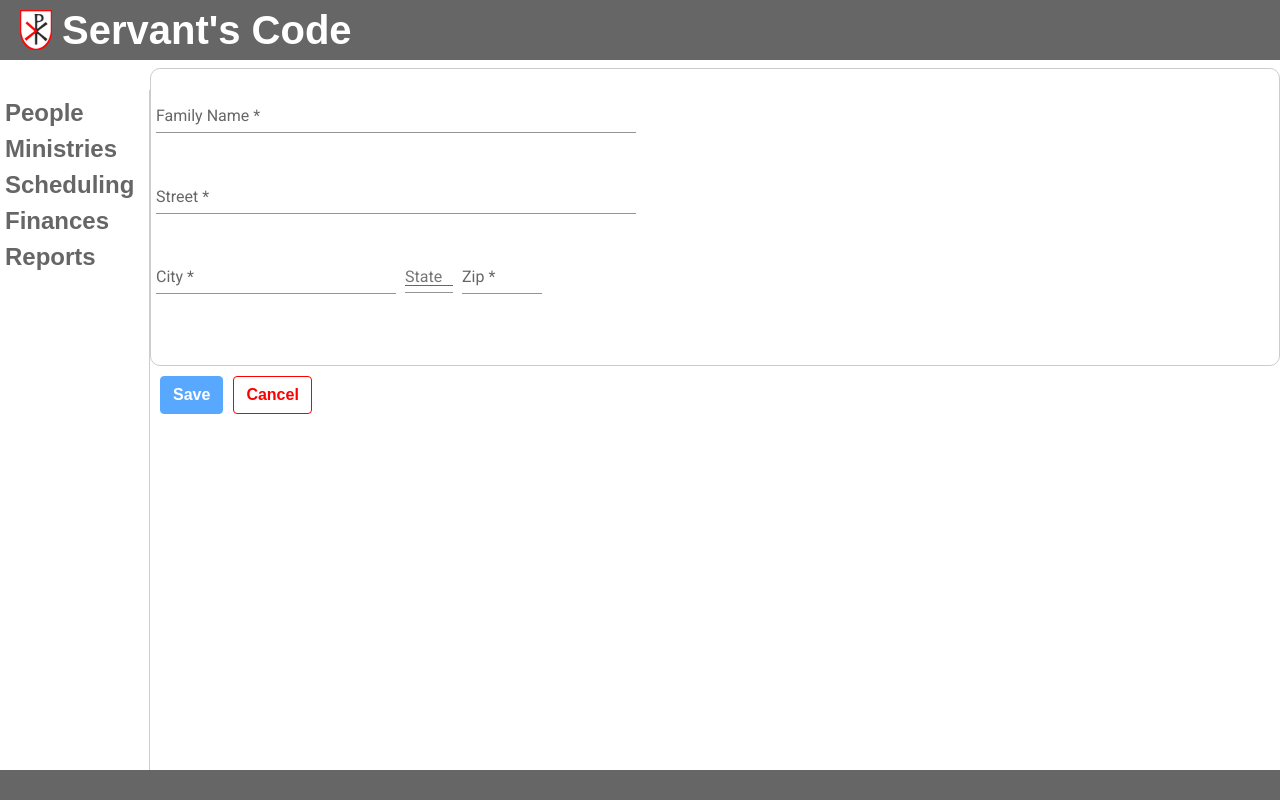
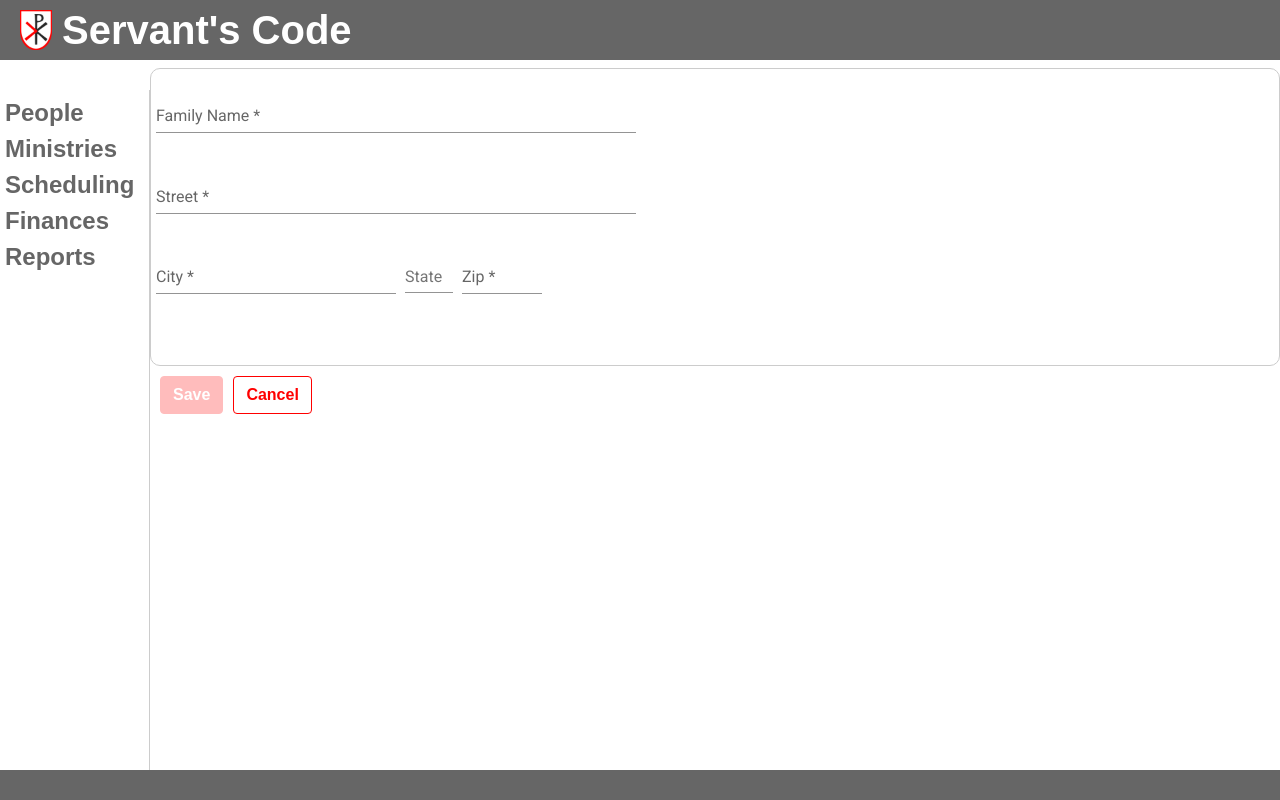
Before and after one commit to servantscode/parish-manager-ui, an Angular app: page /family/detail in a window 1280 px wide. Built offline with nearby package versions, Linux system fonts and the light colour scheme.

Commit message:
Removed extra border from input fields, fixed autocorrect double underline

```diff
--- a/src/styles.scss
+++ b/src/styles.scss
@@ -69,6 +69,13 @@ div.rounded-rect {
   font-weight: bold;
 }
 
+.btn-primary:disabled {
+  background-color: #ff9999;
+  border-color: #ff9999;
+  font-family: "Eras ITC", Arial, Verdana, sans-serif;
+  font-weight: bold;
+}
+
 .btn-outline-primary {
   background-color: #ffffff;
   border-color: #ff0000;
@@ -83,18 +90,6 @@ div.rounded-rect {
   color: #ffffff;
   font-family: "Eras ITC", Arial, Verdana, sans-serif;
   font-weight: bold;
-}
-
-input[type=text] {
-  border: none;
-  border-bottom: 1px solid #666666;
-  border-radius: 0px;
-}
-
-input[type=text]:focus {
-  box-shadow: none;
-  border-bottom: 2px solid #666666;
-  border-radius: 0px;
 }
 
 .pagination {
```
